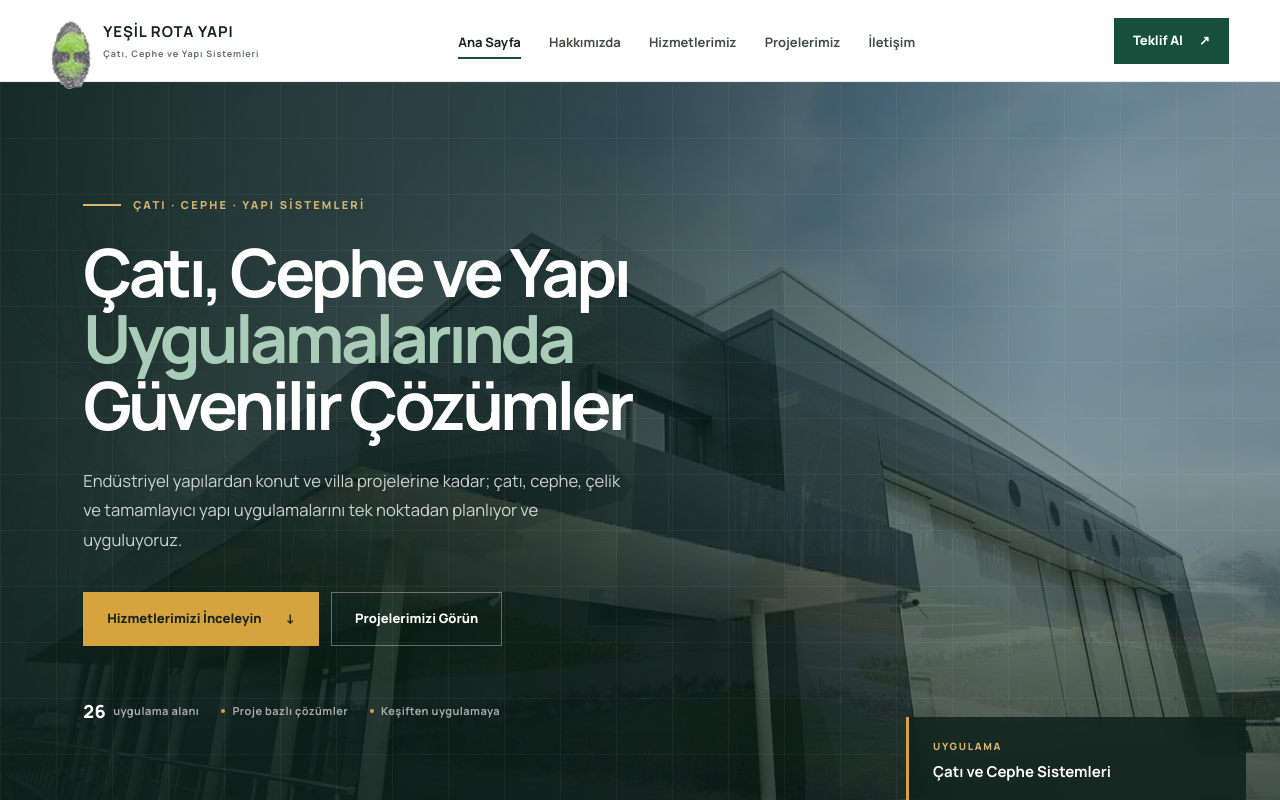
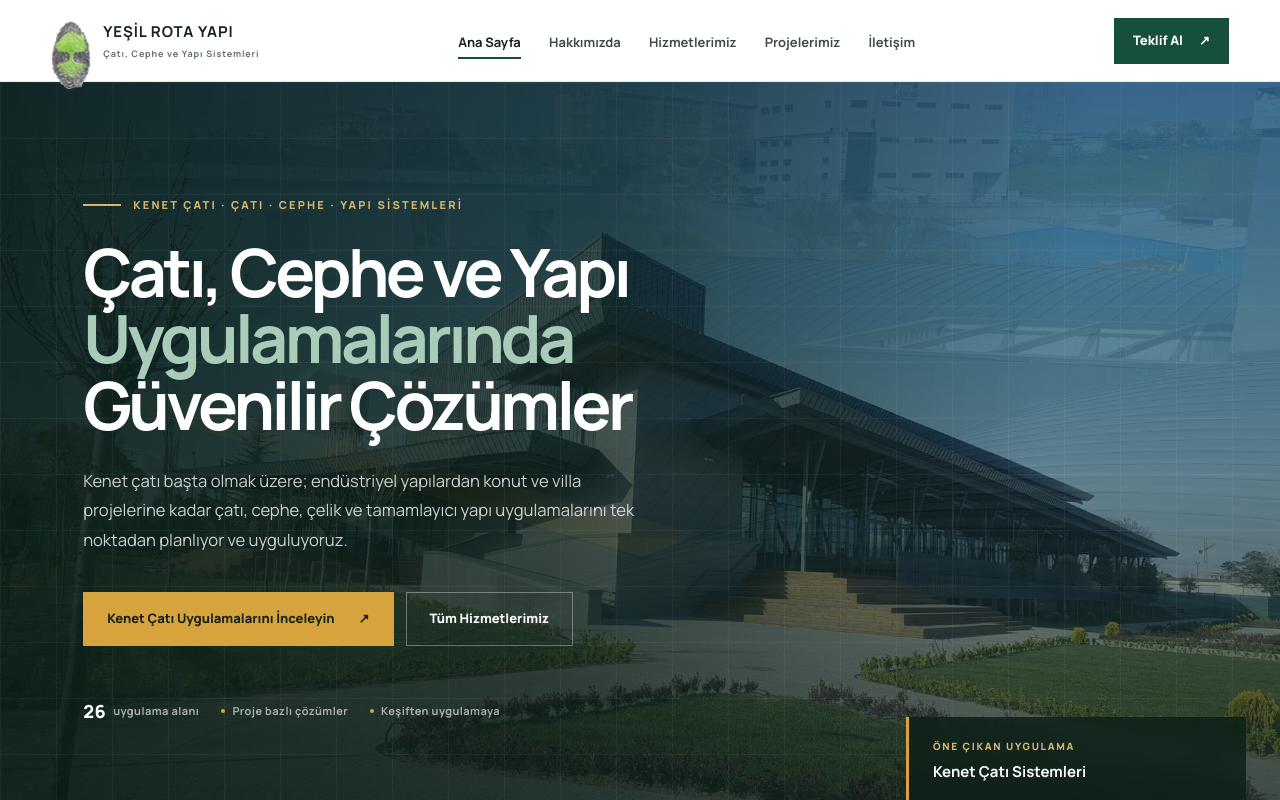
Before and after one commit to aleynakaynak/yesilrotayapi, a Next.js app: page / in a window 1280 px wide. Shown: the top 800 px of the page. Built offline with nearby package versions, Linux system fonts and the light colour scheme.

Commit message:
Prioritize kenet roof on homepage

```diff
--- a/app/page.tsx
+++ b/app/page.tsx
@@ -7,23 +7,27 @@ import { projects, serviceCategories, services } from "./site-content";
 const highlights = [
   {
     number: "01",
-    title: "Çatı Sistemleri",
-    description: "Kenet, panel, membran ve trapez çözümleri",
+    title: "Kenet Çatı Sistemleri",
+    description: "Profesyonel kenet çatı uygulamaları ve detay çözümleri",
+    href: "/hizmetler/kenet-cati-uygulamalari",
   },
   {
     number: "02",
     title: "Cephe ve Kaplama",
     description: "Panel, Corten, kompozit ve giydirme cephe",
+    href: "/hizmetlerimiz",
   },
   {
     number: "03",
     title: "Çelik Yapılar",
     description: "Ağır çelik ve kutu profil sistemleri",
+    href: "/hizmetlerimiz",
   },
   {
     number: "04",
     title: "Yaşam Alanları",
     description: "Konut, villa ve bungalov projeleri",
+    href: "/hizmetlerimiz",
   },
 ];
 
@@ -79,29 +83,32 @@ export default function Home() {
       <section className="hero-full hero-full-home" id="anasayfa">
         <HeroMedia
           images={[
+            {
+              src: "/images/WhatsApp%20Image%202026-08-20%20at%2016.21.32.jpeg",
+              alt: "Yeşil Rota Yapı büyük ölçekli kenet çatı uygulaması",
+            },
             { src: "/images/hero.webp", alt: "Yeşil Rota Yapı tarafından uygulanan modern çatı ve cephe projesi" },
             { src: "/images/industrial-facade.webp", alt: "Endüstriyel yapı cephe uygulaması" },
-            { src: "/images/kenet-roof.webp", alt: "Kenet birleşimli metal çatı kaplaması" },
           ]}
         />
         <div className="hero-full-content">
-          <p className="eyebrow">ÇATI · CEPHE · YAPI SİSTEMLERİ</p>
+          <p className="eyebrow">KENET ÇATI · ÇATI · CEPHE · YAPI SİSTEMLERİ</p>
           <h1>
             Çatı, Cephe ve Yapı
             <span>Uygulamalarında</span>
             Güvenilir Çözümler
           </h1>
           <p className="hero-full-text">
-            Endüstriyel yapılardan konut ve villa projelerine kadar; çatı, cephe,
-            çelik ve tamamlayıcı yapı uygulamalarını tek noktadan planlıyor ve
-            uyguluyoruz.
+            Kenet çatı başta olmak üzere; endüstriyel yapılardan konut ve villa
+            projelerine kadar çatı, cephe, çelik ve tamamlayıcı yapı uygulamalarını
+            tek noktadan planlıyor ve uyguluyoruz.
           </p>
           <div className="hero-actions">
-            <a className="button button-primary" href="/hizmetlerimiz">
-              Hizmetlerimizi İnceleyin <span aria-hidden="true">↓</span>
+            <a className="button button-primary" href="/hizmetler/kenet-cati-uygulamalari">
+              Kenet Çatı Uygulamalarını İnceleyin <span aria-hidden="true">↗</span>
             </a>
-            <a className="button button-secondary" href="/projelerimiz">
-              Projelerimizi Görün
+            <a className="button button-secondary" href="/hizmetlerimiz">
+              Tüm Hizmetlerimiz
             </a>
           </div>
           <div className="hero-badges" aria-label="Öne çıkan bilgiler">
@@ -113,14 +120,14 @@ export default function Home() {
           </div>
         </div>
         <div className="hero-project-label">
-          <span>Uygulama</span>
-          <strong>Çatı ve Cephe Sistemleri</strong>
+          <span>Öne Çıkan Uygulama</span>
+          <strong>Kenet Çatı Sistemleri</strong>
         </div>
       </section>
 
       <section className="highlight-strip" aria-label="Hizmet grupları">
         {highlights.map((item) => (
-          <a href="/hizmetlerimiz" className="highlight-item" key={item.number}>
+          <a href={item.href} className="highlight-item" key={item.number}>
             <span className="highlight-number">{item.number}</span>
             <span>
               <strong>{item.title}</strong>
```
